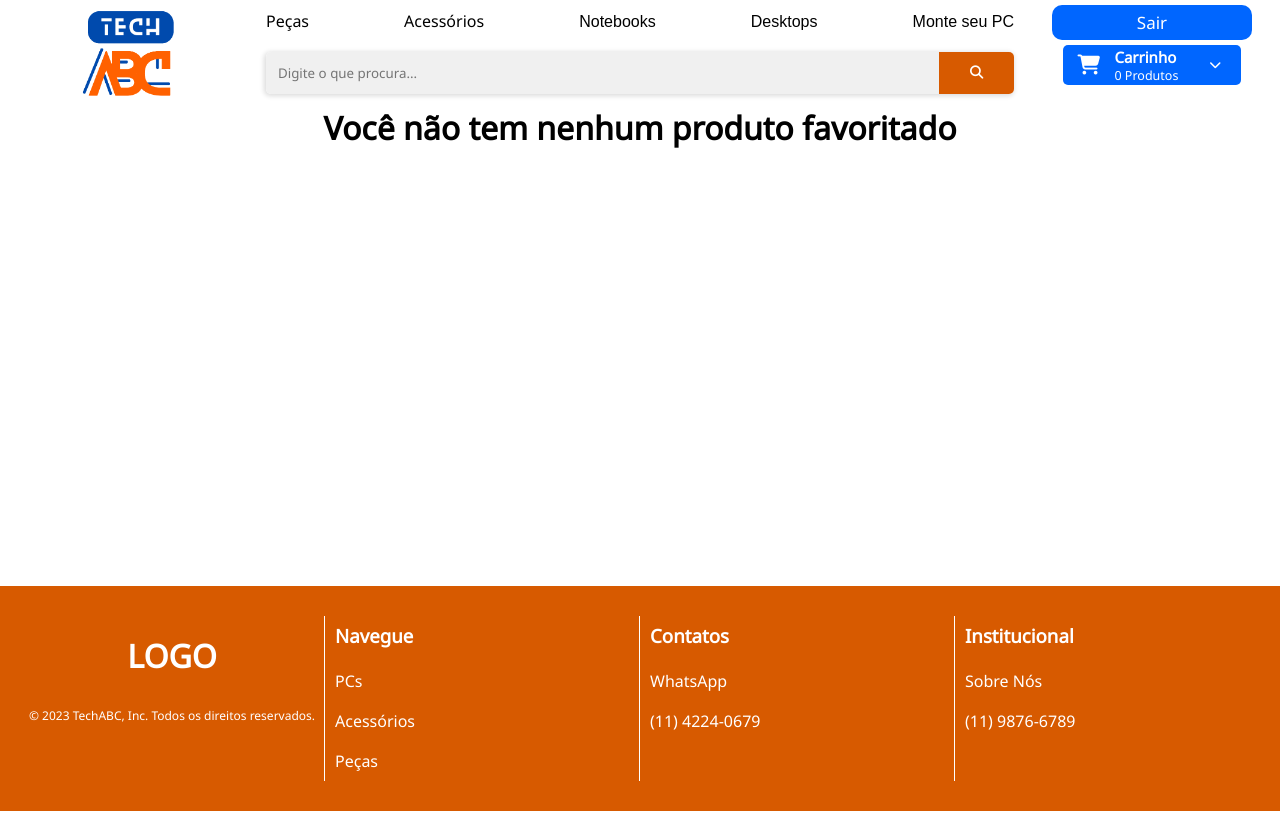
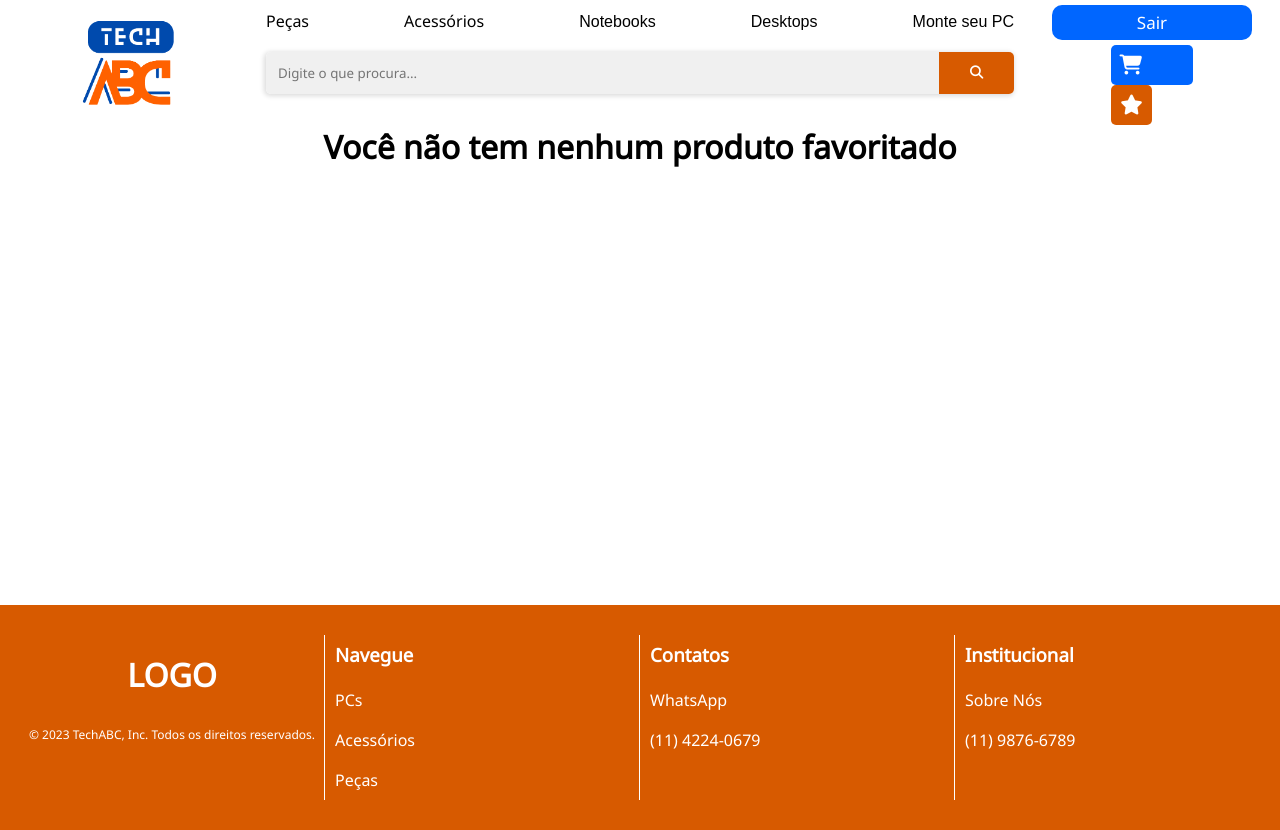
Before and after one commit to babi-barbato/TechAbc, a PHP site: page /pages/favoritos.php in a window 1280 px wide. Run offline with PHP 8.4, Linux system fonts and the light colour scheme; a user stored in the database is signed in; data that the repository does not hold is empty.

Commit message:
Adição da mudança do menu

```diff
--- a/assets/css/menu_ofc_style.css
+++ b/assets/css/menu_ofc_style.css
@@ -438,12 +438,25 @@ div.special {
 .desktop-nav .carrinho-btn:hover {/**/
     background-color: #005de9;/*cor de fundo*/
 }
-.desktop-nav .carrinho-btn .center span {/**/
-    display: block;/*transforma em boco*/
+
+.desktop-nav .favoritos-btn {/**/
+    background-color: var(--orange);/*cor de fundo*/
+    display: flex;/*ele coloca os elementos em linha na horizontal*/
+    justify-content: center;/*deixa os elementos centralizados na horizontal*/
+    align-items: center;/*alinha os itens no centro*/
+    max-height: 40px;/*altura máxima*/
+    padding: 10px;/*margem interna, altura e largura*/
+    width: 50%;/*laruramáxima*/
+    border-radius: 5px;/*arredondamneto das bordas*/
+    cursor: pointer;/*estilo do mouse: mão*/
+    transition: all .2s ease;/*cor do botão para mais escuro */
+    color: #fff;/*cor da letra*/
 }
-.desktop-nav .carrinho-btn .center {/**/
-    text-align: left;/*alinhado a esquerda*/
-    font-size: 15px;/*tamanho da letra*/
+.desktop-nav .favoritos-btn .left {/**/
+    font-size: 20px;/*tamanho da letra*/
+}
+.desktop-nav .favoritos-btn:hover {/**/
+    background-color: #c05000;/*cor de fundo*/
 }
 
 .btnPhp{
--- a/assets/js/menu-oficial.js
+++ b/assets/js/menu-oficial.js
@@ -250,14 +250,10 @@ header.innerHTML = `
                     <div class="left">
                         <i class="fa fa-cart-shopping"></i>
                     </div>
-                    <div class="center">
-                        <span>
-                            <strong>Carrinho</strong>
-                        </span>
-                        <small>0 Produtos</small>
-                    </div>
-                    <div class="right">
-                        <i class="fa fa-chevron-down"></i>
+                </a>
+                <a class="favoritos-btn" href="../pages/favoritos.php">
+                    <div class="left">
+                        <i class="fa fa-star"></i>
                     </div>
                 </a>
             </div>
--- a/pages/quem_somos.html
+++ b/pages/quem_somos.html
@@ -54,7 +54,7 @@
                                         </a>
                                     </li>
                                     <li>
-                                        <a target="_blank" href="#">
+                                        <a target="_blank" href="wa.me/5511949489591">
                                             <i class="bi bi-whatsapp"></i>
                                         </a>
                                     </li>
```
